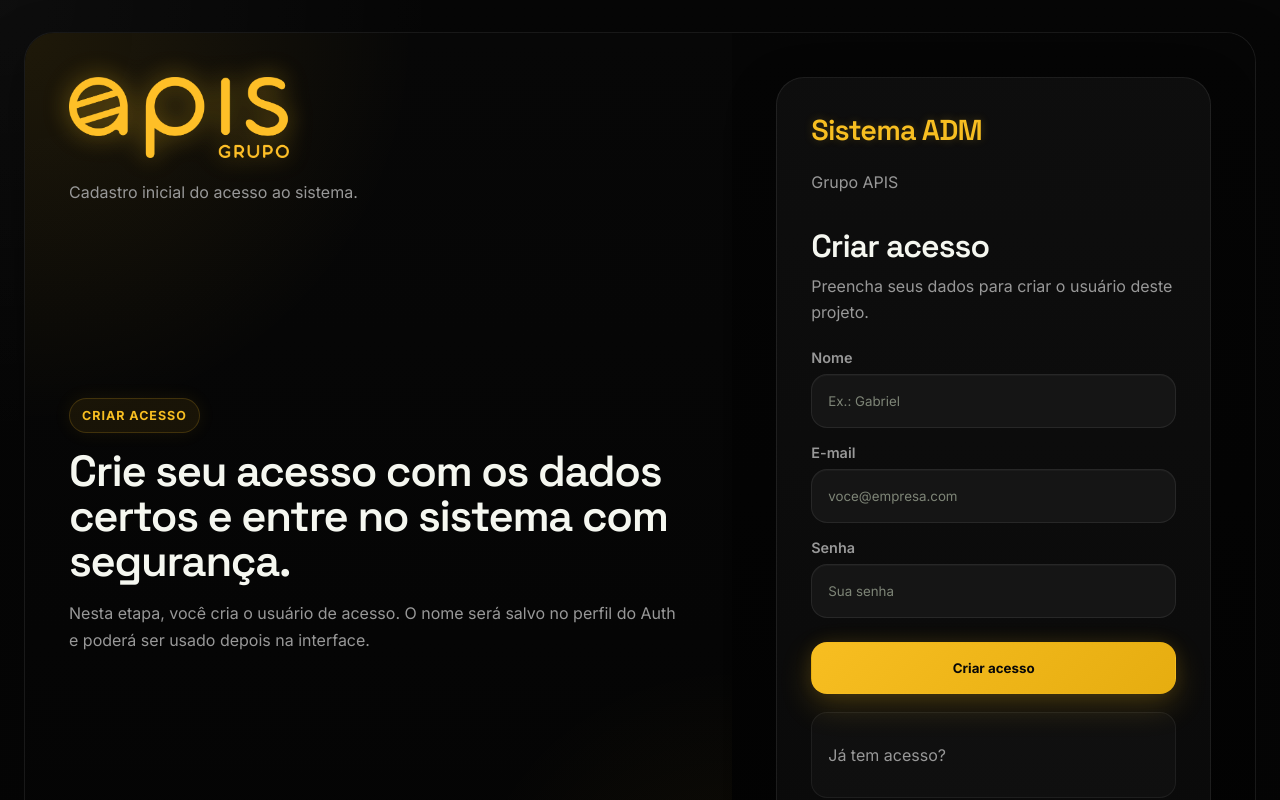
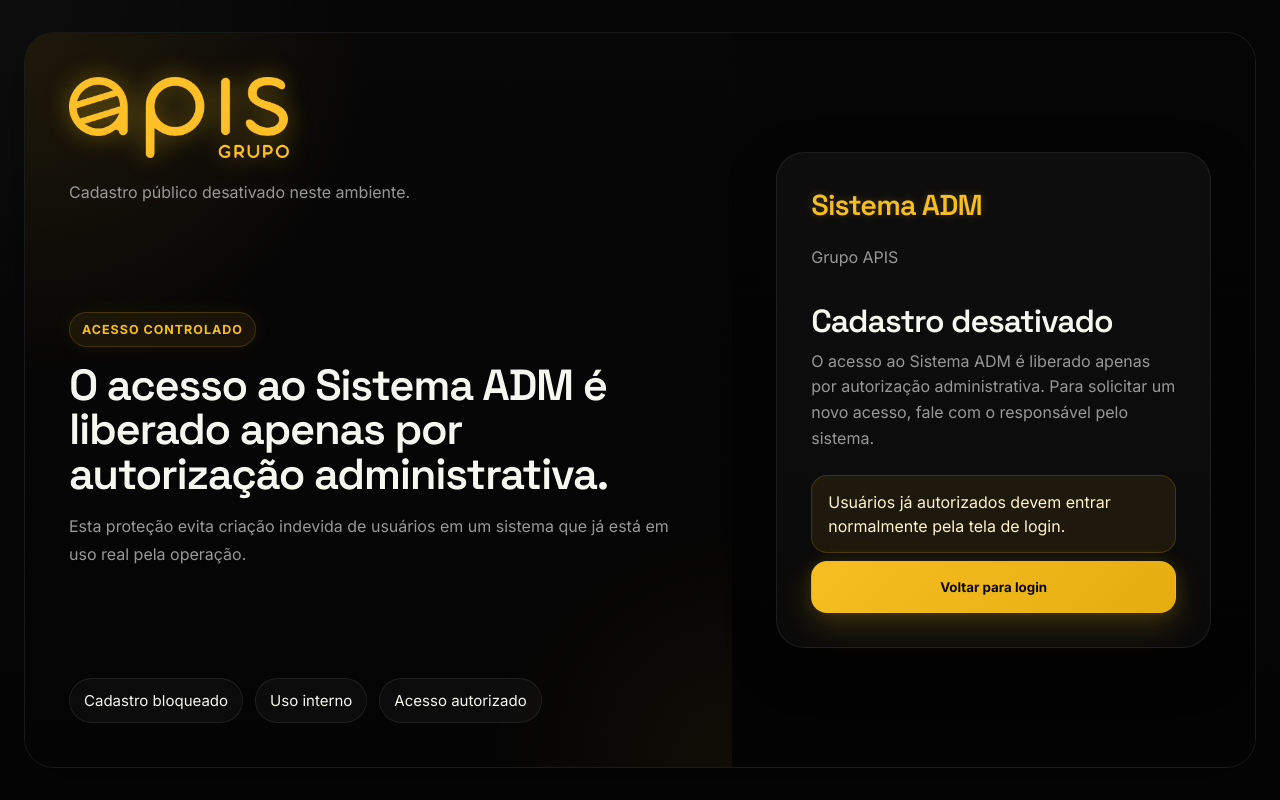
Before and after one commit to Operacionalcredvix/sistema-adm-web, a Next.js app: page /register in a window 1280 px wide. Shown: the top 800 px of the page. Built offline with nearby package versions, Linux system fonts and the light colour scheme; no server answers.

Commit message:
Bloqueia cadastro publico e ajusta saudacao

```diff
--- a/app/login/page.tsx
+++ b/app/login/page.tsx
@@ -73,12 +73,9 @@
         onEmailChange={setEmail}
         onPasswordChange={setPassword}
         onSubmit={handleLogin}
-        onSecondaryAction={() => router.push("/register")}
         submitLabel="Entrar"
         loadingSubmitLabel="Entrando..."
-        secondaryPrompt="Primeiro acesso neste projeto?"
-        secondaryActionLabel="Criar acesso →"
-        loadingSecondaryLabel="Abrindo..."
+        secondaryPrompt="Acesso restrito a usuários autorizados. Para criar ou liberar um usuário, solicite ao administrador do sistema."
       />
     </AuthShell>
   );
--- a/app/register/page.tsx
+++ b/app/register/page.tsx
@@ -1,9 +1,6 @@
 "use client";
 
-import { useEffect, useState } from "react";
 import { useRouter } from "next/navigation";
-import { supabase } from "@/lib/supabase";
-import { AuthAccessCard } from "@/components/auth/auth-access-card";
 import { AuthBrandPanel } from "@/components/auth/auth-brand-panel";
 import { AuthShell } from "@/components/auth/auth-shell";
 import { apisAuthTheme, themeToCssVars } from "@/lib/auth-theme";
@@ -11,105 +8,50 @@
 export default function RegisterPage() {
   const router = useRouter();
 
-  const [fullName, setFullName] = useState("");
-  const [email, setEmail] = useState("");
-  const [password, setPassword] = useState("");
-  const [message, setMessage] = useState("");
-  const [loading, setLoading] = useState(false);
-
-  useEffect(() => {
-    const checkSession = async () => {
-      const {
-        data: { session },
-      } = await supabase.auth.getSession();
-
-      if (session) {
-        router.replace("/unidades");
-      }
-    };
-
-    checkSession();
-  }, [router]);
-
-  const handleRegister = async (event: React.FormEvent<HTMLFormElement>) => {
-    event.preventDefault();
-    setMessage("");
-
-    if (!fullName || !email || !password) {
-      setMessage("Preencha nome, e-mail e senha para criar o acesso.");
-      return;
-    }
-
-    setLoading(true);
-
-    const { data, error } = await supabase.auth.signUp({
-      email,
-      password,
-      options: {
-        data: {
-          full_name: fullName,
-        },
-      },
-    });
-
-    if (error) {
-      setMessage(error.message);
-      setLoading(false);
-      return;
-    }
-
-    if (data.session) {
-      router.replace("/unidades");
-      return;
-    }
-
-    setMessage("Acesso criado. Agora volte ao login para entrar.");
-    setLoading(false);
-  };
-
   return (
     <AuthShell styleVars={themeToCssVars(apisAuthTheme)}>
       <AuthBrandPanel
         logoSrc={apisAuthTheme.logoSrc}
         logoAlt={apisAuthTheme.logoAlt}
-        caption="Cadastro inicial do acesso ao sistema."
-        eyebrow="CRIAR ACESSO"
-        headline="Crie seu acesso com os dados certos e entre no sistema com segurança."
-        description="Nesta etapa, você cria o usuário de acesso. O nome será salvo no perfil do Auth e poderá ser usado depois na interface."
-        featureChips={["Cadastro separado", "Fluxo mais claro", "Base reutilizável"]}
+        caption="Cadastro público desativado neste ambiente."
+        eyebrow="ACESSO CONTROLADO"
+        headline="O acesso ao Sistema ADM é liberado apenas por autorização administrativa."
+        description="Esta proteção evita criação indevida de usuários em um sistema que já está em uso real pela operação."
+        featureChips={["Cadastro bloqueado", "Uso interno", "Acesso autorizado"]}
       />
 
-      <AuthAccessCard
-        systemName={apisAuthTheme.systemName}
-        organizationName={apisAuthTheme.organizationName}
-        title="Criar acesso"
-        description="Preencha seus dados para criar o usuário deste projeto."
-        email={email}
-        password={password}
-        message={message}
-        loading={loading}
-        onEmailChange={setEmail}
-        onPasswordChange={setPassword}
-        onSubmit={handleRegister}
-        onSecondaryAction={() => router.push("/login")}
-        submitLabel="Criar acesso"
-        loadingSubmitLabel="Criando..."
-        secondaryPrompt="Já tem acesso?"
-        secondaryActionLabel="Voltar para login →"
-        loadingSecondaryLabel="Abrindo..."
-      >
-        <div className="field">
-          <label htmlFor="fullName">Nome</label>
-          <input
-            id="fullName"
-            type="text"
-            placeholder="Ex.: Gabriel"
-            value={fullName}
-            onChange={(e) => setFullName(e.target.value)}
-            autoComplete="name"
-          />
+      <div className="auth-panel auth-form-panel">
+        <div className="auth-card">
+          <div className="brand-compact">
+            <h2>
+              <span>{apisAuthTheme.systemName}</span>
+            </h2>
+            <p>{apisAuthTheme.organizationName}</p>
+          </div>
+
+          <div className="auth-heading">
+            <h3>Cadastro desativado</h3>
+            <p>
+              O acesso ao Sistema ADM é liberado apenas por autorização administrativa.
+              Para solicitar um novo acesso, fale com o responsável pelo sistema.
+            </p>
+          </div>
+
+          <div className="message-box" role="alert">
+            Usuários já autorizados devem entrar normalmente pela tela de login.
+          </div>
+
+          <div className="stack-actions">
+            <button
+              className="btn btn-primary btn-block"
+              type="button"
+              onClick={() => router.replace("/login")}
+            >
+              Voltar para login
+            </button>
+          </div>
         </div>
-      </AuthAccessCard>
+      </div>
     </AuthShell>
   );
 }
--- a/components/auth/auth-access-card.tsx
+++ b/components/auth/auth-access-card.tsx
@@ -12,7 +12,7 @@
   onEmailChange: (value: string) => void;
   onPasswordChange: (value: string) => void;
   onSubmit: (event: React.FormEvent<HTMLFormElement>) => void;
-  onSecondaryAction: () => void;
+  onSecondaryAction?: () => void;
   submitLabel?: string;
   loadingSubmitLabel?: string;
   secondaryPrompt?: string;
@@ -36,11 +36,13 @@
   onSecondaryAction,
   submitLabel = "Entrar",
   loadingSubmitLabel = "Entrando...",
-  secondaryPrompt = "Primeiro acesso neste projeto?",
-  secondaryActionLabel = "Criar acesso →",
+  secondaryPrompt,
+  secondaryActionLabel,
   loadingSecondaryLabel = "Processando...",
   children,
 }: AuthAccessCardProps) {
+  const showSecondaryAction = Boolean(onSecondaryAction && secondaryActionLabel);
+
   return (
     <div className="auth-panel auth-form-panel">
       <div className="auth-card">
@@ -90,10 +92,13 @@
           </div>
         </form>
 
+        {secondaryPrompt ? (
           <div className="auth-footer-box">
             <p>{secondaryPrompt}</p>
           </div>
+        ) : null}
 
+        {showSecondaryAction ? (
           <div className="auth-switch">
             <button
               className="link-button"
@@ -104,6 +109,7 @@
               {loading ? loadingSecondaryLabel : secondaryActionLabel}
             </button>
           </div>
+        ) : null}
 
         {message ? (
           <div className="message-box" role="alert">
```
Also changed, not shown: components/app/admin-topbar.tsx (+24 -1 lines). Lines whose indentation alone changed are shown as unchanged.
